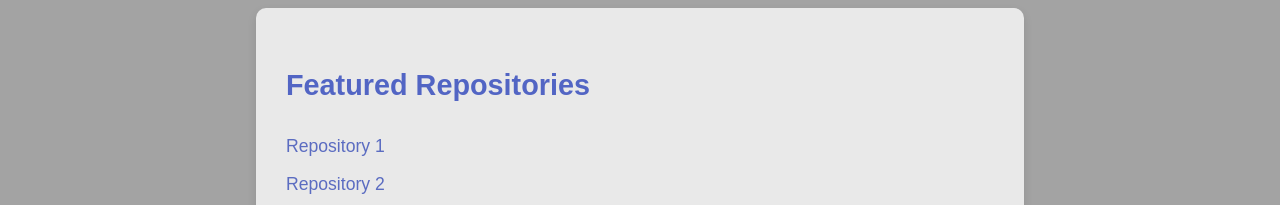
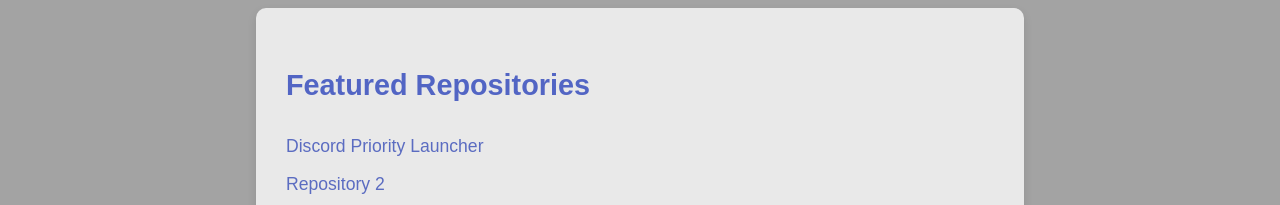
Before and after one commit to szyrix/Szyrix.github.io, a plain HTML site: page index.html in a window 1280 px wide. Shown: the part 1016-1221 px from the top of the page. Drawn offline with Linux system fonts and the light colour scheme.

Commit message:
Added repository

```diff
--- a/index.html
+++ b/index.html
@@ -176,8 +176,8 @@
         <h2>Featured Repositories</h2>
         <ul>
           <li>
-            <a href="https://github.com/your-username/repository-name"
-              >Repository 1</a
+            <a href="https://github.com/szyrix/Discord-Priority-Launcher"
+              >Discord Priority Launcher</a
             >
           </li>
           <li>
```
